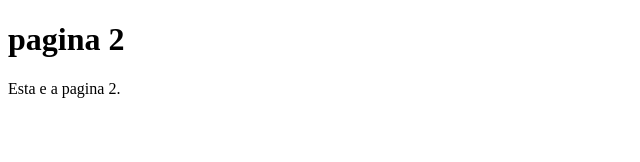
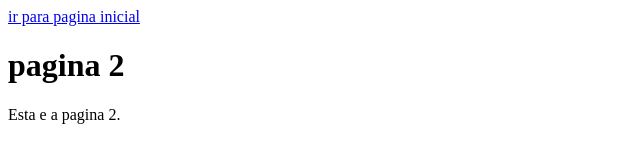
Before and after one commit to EtchAndrade/Aula01, a plain HTML site: page pagina2.html in a window 1280 px wide. Shown: the whole page, without its empty margins (0-640 px from the left). Drawn offline with Linux system fonts and the light colour scheme.

Commit message:
insert links navegacao entre as paginas;

```diff
--- a/pagina2.html
+++ b/pagina2.html
@@ -4,6 +4,7 @@
 	<title>pagina 2</title>
 </head>
 <body>
+	<a href="index.html">ir para pagina inicial</a>
 <h1>pagina 2</h1>
 <p> Esta e a pagina 2.</p>
 </body>
```
Also changed, not shown: index.html (+1 -0 lines).
